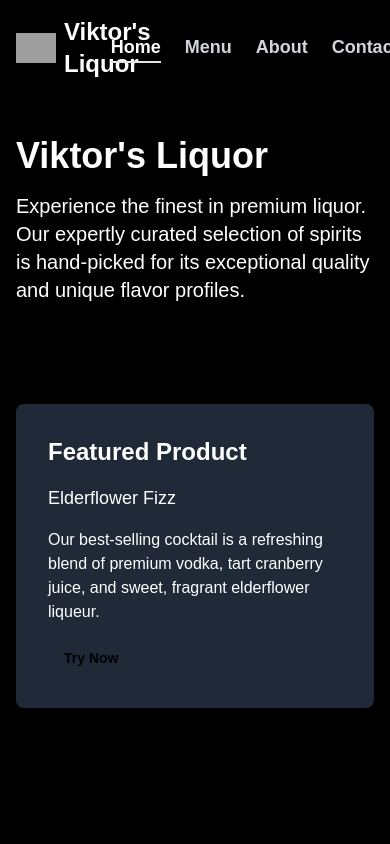
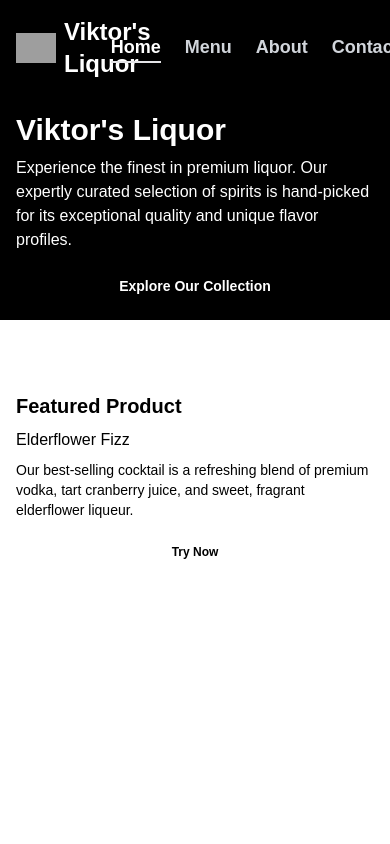
Before and after one commit to CodeLamp168/liquor-shop, a Next.js app: page / in a window 390 px wide. Shown: the top 844 px of the page. Built offline with nearby package versions, Linux system fonts and the light colour scheme; grey boxes are pictures that could not be loaded.

Commit message:
landing page modifications (not so responsive)

```diff
--- a/components/Header.tsx
+++ b/components/Header.tsx
@@ -3,7 +3,7 @@ import Navigation from './Navigation'
 
 export default function Header() {
   return (
-    <header className="fixed top-0 left-0 right-0 z-50 bg-black bg-opacity-90 text-white p-4">
+    <header className="top-0 left-0 right-0 z-50 bg-black bg-opacity-90 text-white p-4">
       <div className="container mx-auto flex justify-between items-center">
         <div className="flex items-center">
           <Image src="/logo.png" alt="Viktor's Liquor" width={40} height={40} />
--- a/components/LandingPage.tsx
+++ b/components/LandingPage.tsx
@@ -2,36 +2,38 @@ import { motion } from 'framer-motion'
 
 export default function LandingPage() {
   return (
-    <section id="home" className="min-h-screen flex items-center justify-center bg-black text-white">
-      <div className="container mx-auto px-4 flex flex-col md:flex-row items-center">
+
+
+    <section id="home" className="min-h-screen flex flex-col sm:flex-row  text-white bg-white">
     <motion.div
-          initial={{ opacity: 0, x: -50 }}
-          animate={{ opacity: 1, x: 0 }}
+      initial={{ opacity: 0, y: -50 }}
+      animate={{ opacity: 1, y: 0 }}
       transition={{ duration: 0.5 }}
-          className="md:w-1/2 mb-8 md:mb-0"
+      className="w-full sm:w-[350px] sm:min-h-[50vh] md:min-h-screen bg-black relative"
     >
-          <h2 className="text-4xl md:text-6xl font-bold mb-4">Viktor's Liquor</h2>
-          <p className="text-xl mb-6">Experience the finest in premium liquor. Our expertly curated selection of spirits is hand-picked for its exceptional quality and unique flavor profiles.</p>
-          <button className="bg-gold text-black px-6 py-2 rounded-full text-lg font-semibold hover:bg-opacity-80 transition-colors duration-300">
+      <div className="p-4 sm:p-6 md:p-8 h-full flex flex-col justify-center">
+        <h2 className="text-3xl sm:text-4xl md:text-5xl lg:text-6xl font-bold mb-2 sm:mb-4">Viktor's Liquor</h2>
+        <p className="text-base sm:text-lg md:text-xl mb-4 sm:mb-6">Experience the finest in premium liquor. Our expertly curated selection of spirits is hand-picked for its exceptional quality and unique flavor profiles.</p>
+        <button className="bg-gold text-white px-4 sm:px-6 py-2 rounded-full text-sm sm:text-base md:text-lg font-semibold hover:bg-opacity-80 transition-colors duration-300 w-full sm:w-auto">
           Explore Our Collection
         </button>
+      </div>
     </motion.div>
     <motion.div
-          initial={{ opacity: 0, x: 50 }}
-          animate={{ opacity: 1, x: 0 }}
+      initial={{ opacity: 0, y: 50 }}
+      animate={{ opacity: 1, y: 0 }}
       transition={{ duration: 0.5, delay: 0.2 }}
-          className="md:w-1/2"
+      className="flex-1 min-h-[50vh] md:min-h-screen bg-white relative"
     >
-          <div className="bg-gray-800 p-8 rounded-lg">
-            <h3 className="text-2xl font-bold mb-4">Featured Product</h3>
-            <p className="text-lg mb-4">Elderflower Fizz</p>
-            <p className="mb-4">Our best-selling cocktail is a refreshing blend of premium vodka, tart cranberry juice, and sweet, fragrant elderflower liqueur.</p>
-            <button className="bg-gold text-black px-4 py-2 rounded-full text-sm font-semibold hover:bg-opacity-80 transition-colors duration-300">
+      <div className="h-[320px] md:w-1/2  text-black p-4 sm:p-6 md:p-8 flex flex-col justify-center">
+        <h3 className="text-xl sm:text-2xl md:text-3xl font-bold mb-2 sm:mb-4">Featured Product</h3>
+        <p className="text-base sm:text-lg md:text-xl mb-2 sm:mb-4">Elderflower Fizz</p>
+        <p className="text-sm sm:text-base mb-4">Our best-selling cocktail is a refreshing blend of premium vodka, tart cranberry juice, and sweet, fragrant elderflower liqueur.</p>
+        <button className="bg-gold text-black px-4 py-2 rounded-full text-xs sm:text-sm font-semibold hover:bg-opacity-80 transition-colors duration-300 w-full sm:w-auto">
           Try Now
         </button>
       </div>
     </motion.div>
-      </div>
   </section>
 )
     }
```
Lines whose indentation alone changed are shown as unchanged.
